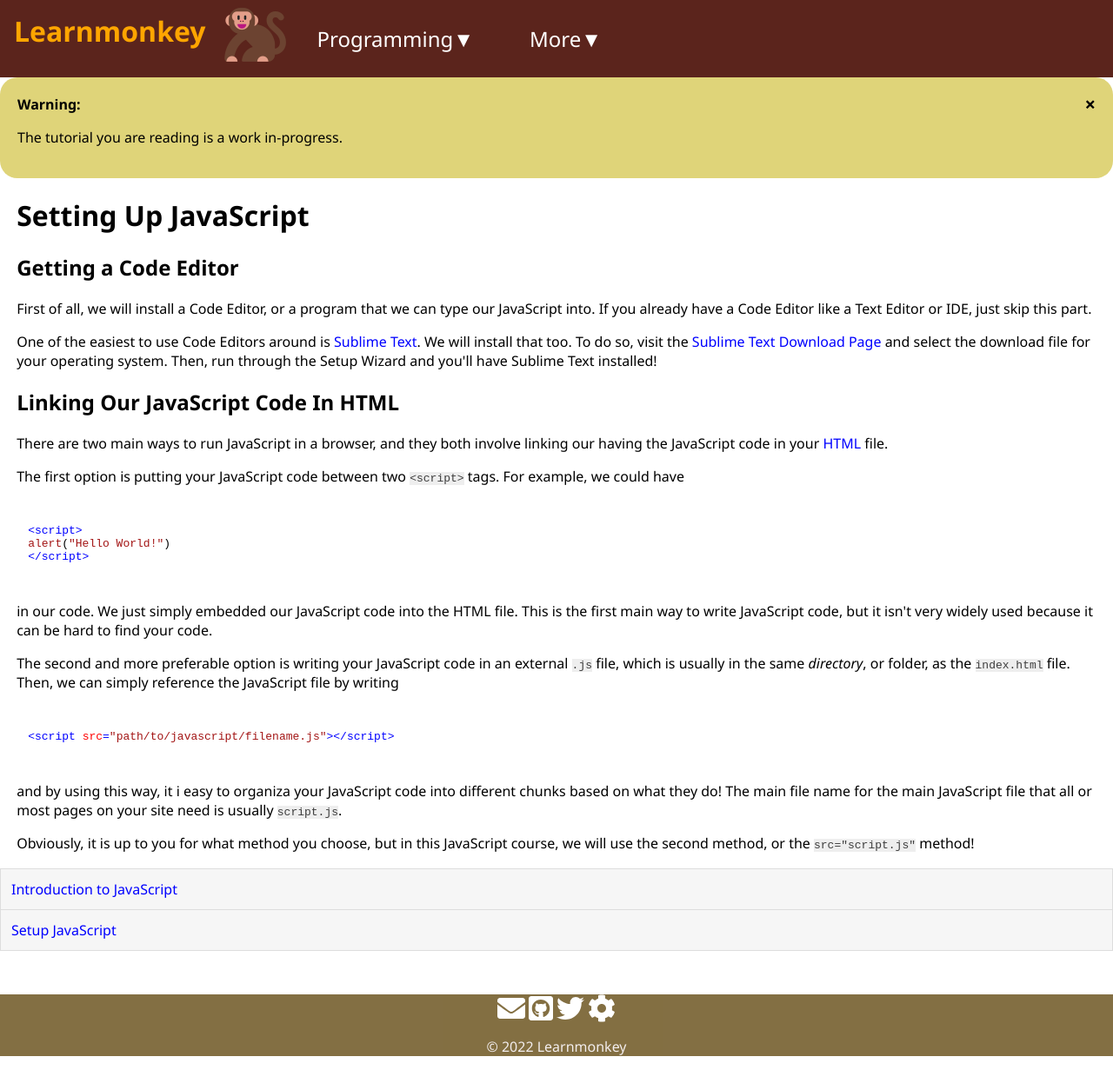
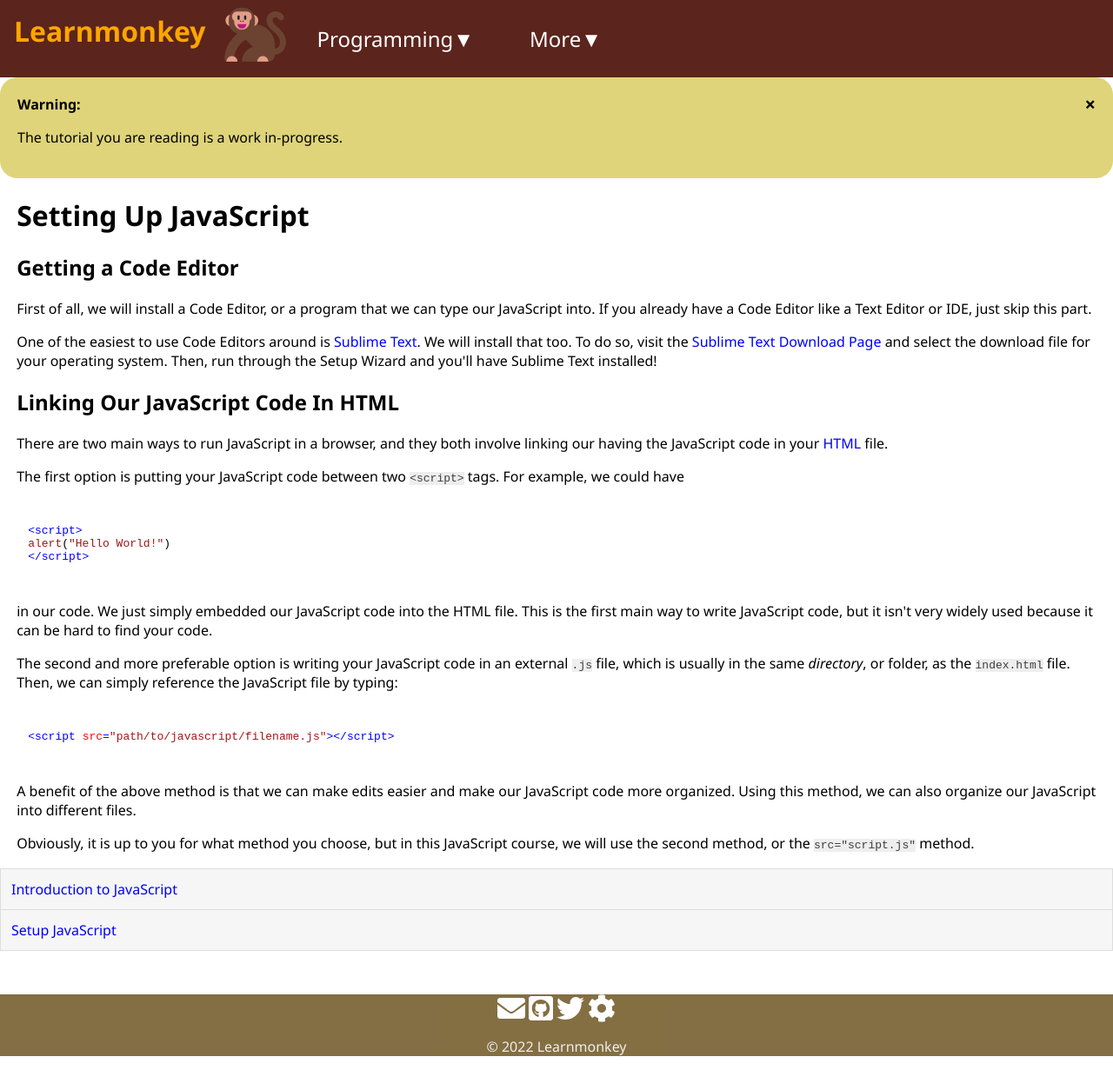
Before and after one commit to learnmonkey/learnmonkey.github.io, a Jekyll site: the page built from programming/javascript/setup-javascript.html, in a window 1280 px wide. Shown: the whole page at 87% size. Built offline with Jekyll 4.4.1, drawn with Linux system fonts in a browser that asks for light colours; nearby versions of some CDN libraries.

Commit message:
quick js setup edits

```diff
--- a/programming/javascript/setup-javascript.html
+++ b/programming/javascript/setup-javascript.html
@@ -22,10 +22,10 @@ alert("Hello World!")
 &#60;/script&#62;
     </code></pre>
     <p>in our code. We just simply embedded our JavaScript code into the HTML file. This is the first main way to write JavaScript code, but it isn't very widely used because it can be hard to find your code.</p>
-    <p>The second and more preferable option is writing your JavaScript code in an external <code>.js</code> file, which is usually in the same <i>directory</i>, or folder, as the <code>index.html</code> file. Then, we can simply reference the JavaScript file by writing</p>
+    <p>The second and more preferable option is writing your JavaScript code in an external <code>.js</code> file, which is usually in the same <i>directory</i>, or folder, as the <code>index.html</code> file. Then, we can simply reference the JavaScript file by typing: </p>
     <pre><code class="language-html">
 &#60;script src="path/to/javascript/filename.js"&#62;&#60;/script&#62;
     </code></pre>
-    <p>and by using this way, it i easy to organiza your JavaScript code into different chunks based on what they do! The main file name for the main JavaScript file that all or most pages on your site need is usually <code>script.js</code>.</p>
-    <p>Obviously, it is up to you for what method you choose, but in this JavaScript course, we will use the second method, or the <code>src="script.js"</code> method!</p>
+    <p>A benefit of the above method is that we can make edits easier and make our JavaScript code more organized. Using this method, we can also organize our JavaScript into different files.</p>
+    <p>Obviously, it is up to you for what method you choose, but in this JavaScript course, we will use the second method, or the <code>src="script.js"</code> method.</p>
 </section>
```
